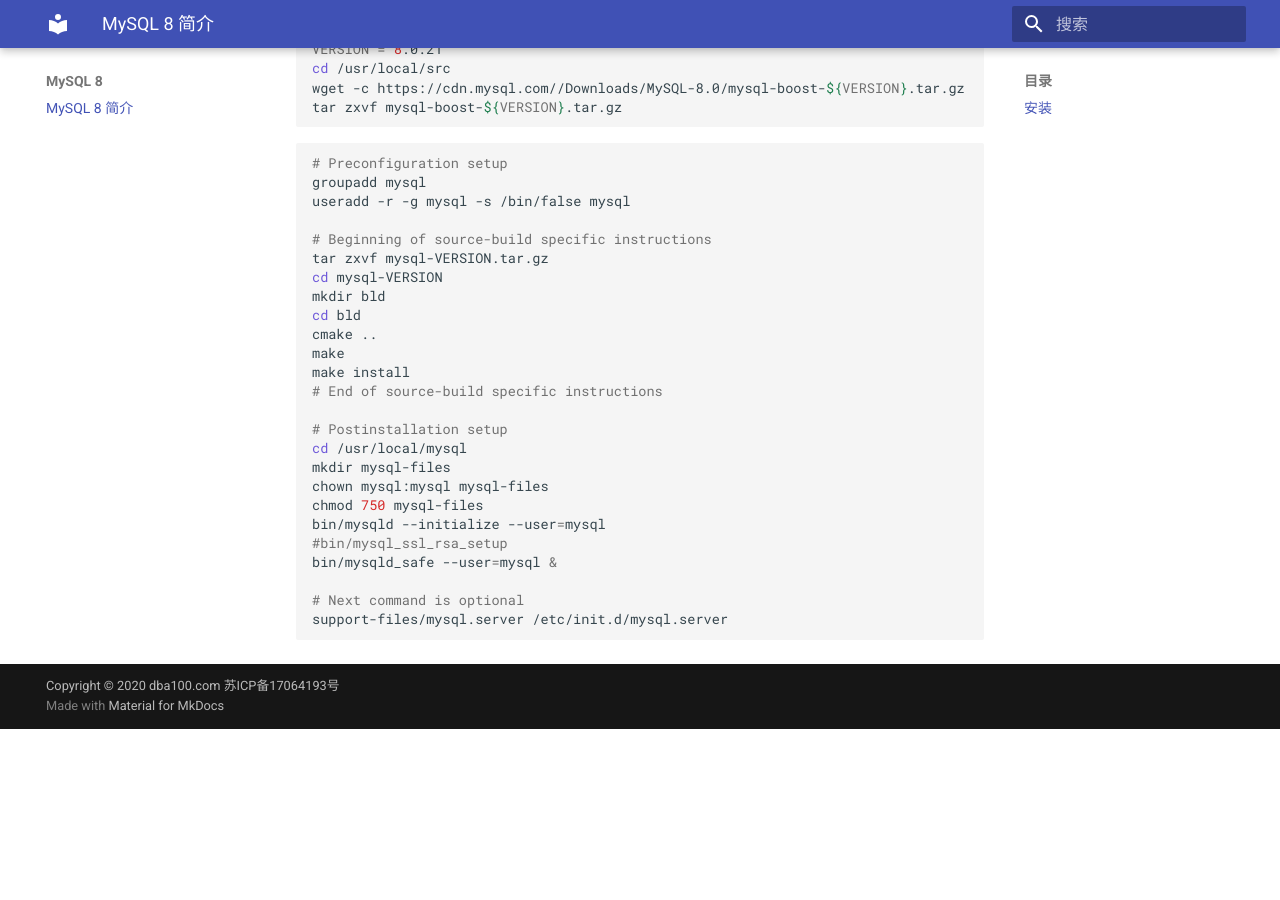
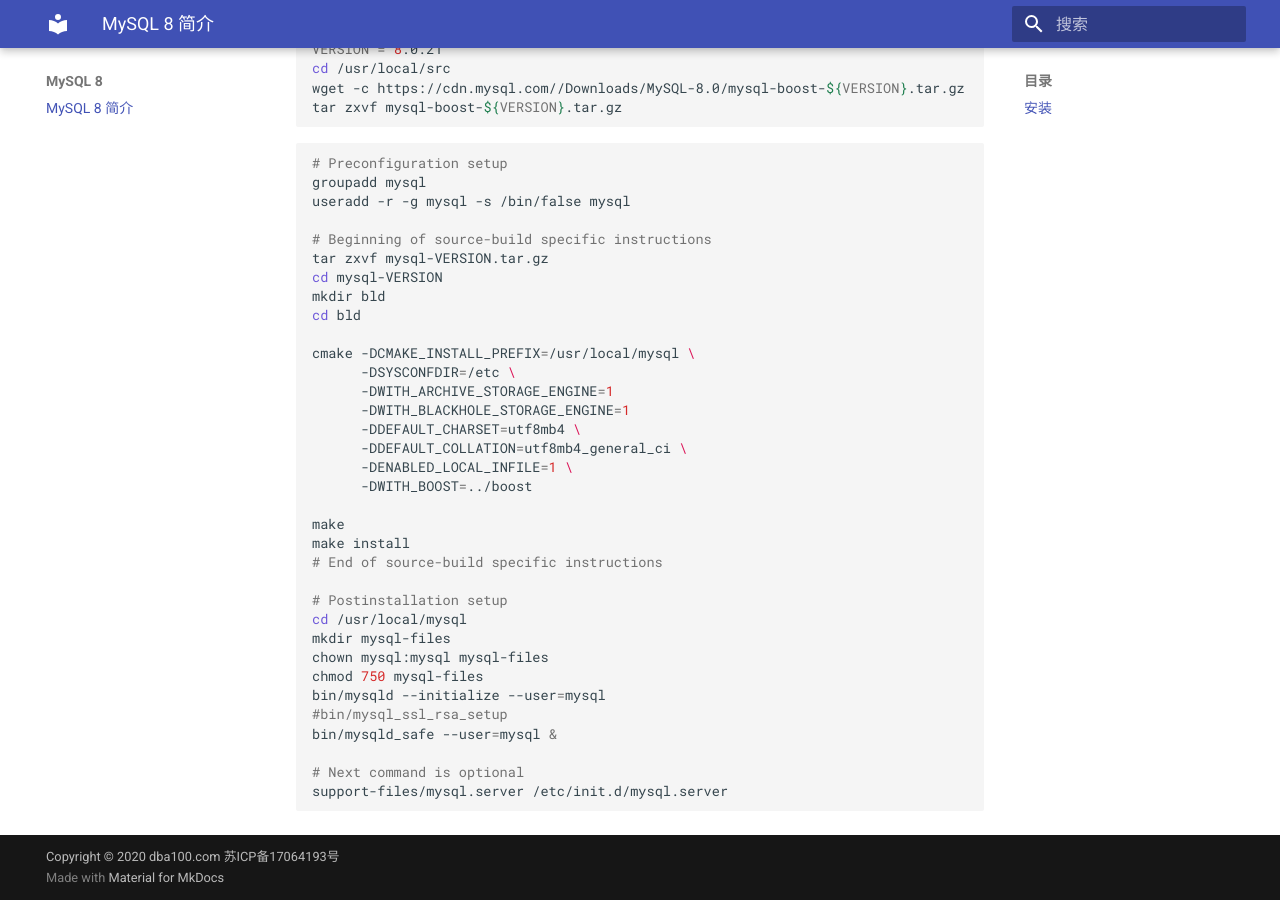
Before and after one commit to duliang123/dba100, an MkDocs documentation site: the page built from docs/mysql8/index.md, in a window 1280 px wide and 900 px high, scrolled down 623 px. Built offline with MkDocs 1.6.1 and Material for MkDocs 9.7.7, drawn with Linux system fonts in a browser that asks for light colours; before the commit the page ends 1352 px from its top, so only the background shows below that.

Commit message:
Update index.md

```diff
--- a/docs/mysql8/index.md
+++ b/docs/mysql8/index.md
@@ -35,7 +35,16 @@ tar zxvf mysql-VERSION.tar.gz
 cd mysql-VERSION
 mkdir bld
 cd bld
-cmake ..
+
+cmake -DCMAKE_INSTALL_PREFIX=/usr/local/mysql \
+      -DSYSCONFDIR=/etc \
+      -DWITH_ARCHIVE_STORAGE_ENGINE=1
+      -DWITH_BLACKHOLE_STORAGE_ENGINE=1
+      -DDEFAULT_CHARSET=utf8mb4 \
+      -DDEFAULT_COLLATION=utf8mb4_general_ci \
+      -DENABLED_LOCAL_INFILE=1 \
+      -DWITH_BOOST=../boost
+
 make
 make install
 # End of source-build specific instructions
```
